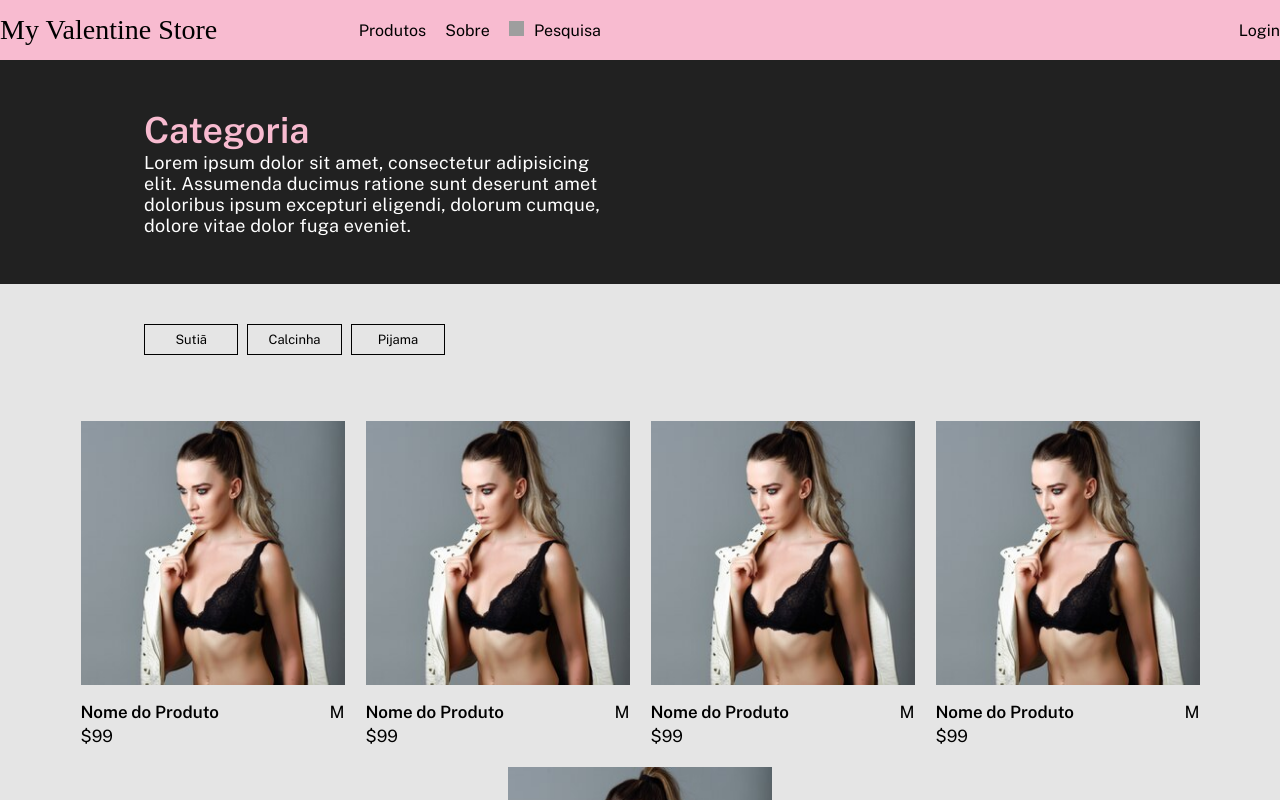
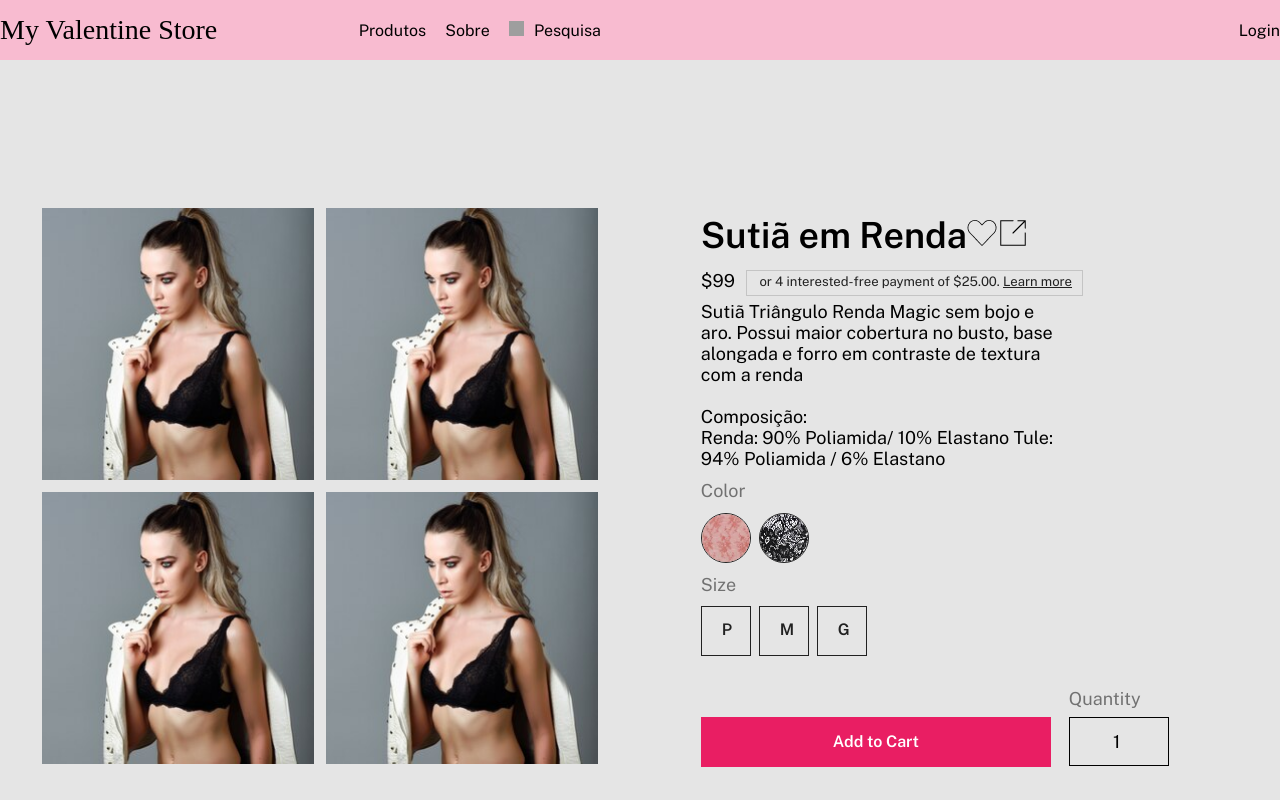
Before and after one commit to fernandofolster/desafiofinal-gamaxp-grupo6, a React (Create React App) app: page / in a window 1280 px wide. Shown: the top 800 px of the page. Built offline with nearby package versions, Linux system fonts and the light colour scheme; grey boxes are pictures that could not be loaded; a web font is replaced by a local one.

Commit message:
input tamanho

```diff
--- a/src/Routes.tsx
+++ b/src/Routes.tsx
@@ -17,8 +17,8 @@ export default function Routes() {
     <BrowserRouter>
       <WrapperRoutes>
         <Route /*path="/" element={<Home />} *//>
-        <Route path="/"/*path="/productcategory" */element={<ProductCategory />} />
-        <Route /*path="/productcontent" element={<ProductContent />} *//>
+        <Route /*path="/productcategory" element={<ProductCategory />}*/ />
+        <Route path="/"/*path="/productcontent"*/ element={<ProductContent />} />
         <Route /*path="/cart" element={<Cart />} *//>
         <Route /*path="/checkout" element={<Checkout />} *//>
         <Route path="/paineladm" element={<PainelAdm />} />
--- a/src/components/MainProduct/index.tsx
+++ b/src/components/MainProduct/index.tsx
@@ -79,11 +79,20 @@ function MainProduct (){
                     <h3 className='title-product-size'>Size</h3>
                 </div>
 
-                <div className='psb'>
-
-                    <button className='btn-choose-size' type='button'>X</button>
-
-                </div>
+                <div className="psb" data-produto="tamanho-attribute">
+        <input type="radio" name="tamanho" value="P" id="tamanho-attribute-1-" className="input"/>
+         <label  className="btn-choose-size" data-text="P" data-attribute-value="P" data-attribute-name="tamanho" data-available="true">
+            <span className="text">P</span>
+            </label>
+        <input type="radio" name="tamanho" value="M" id="tamanho-attribute-2-" className="input"/>
+            <label  className="btn-choose-size" data-text="M" data-attribute-value="M" data-attribute-name="tamanho" data-available="true">
+                <span className="text">M</span>
+            </label>
+        <input type="radio" name="tamanho" value="G" id="tamanho-attribute-3-" className="input"/>
+            <label  className="btn-choose-size" data-text="G" data-attribute-value="G" data-attribute-name="tamanho" data-available="true">
+                <span className="text">G</span>
+            </label>
+    </div>
 
                 <div>
                     <h3 className='quantity-title'> Quantity</h3>
@@ -94,6 +103,8 @@ function MainProduct (){
                 </div>
 
             </div>
+
+
         </main>
     )
 }
--- a/src/components/MainProduct/styles.css
+++ b/src/components/MainProduct/styles.css
@@ -74,7 +74,10 @@
     background-color: transparent;
 
 }
+.input {
+    display: none;
 
+}
 .title-product-color {
     font-size: 1.125rem;
     margin-top: 0.44rem;
```
